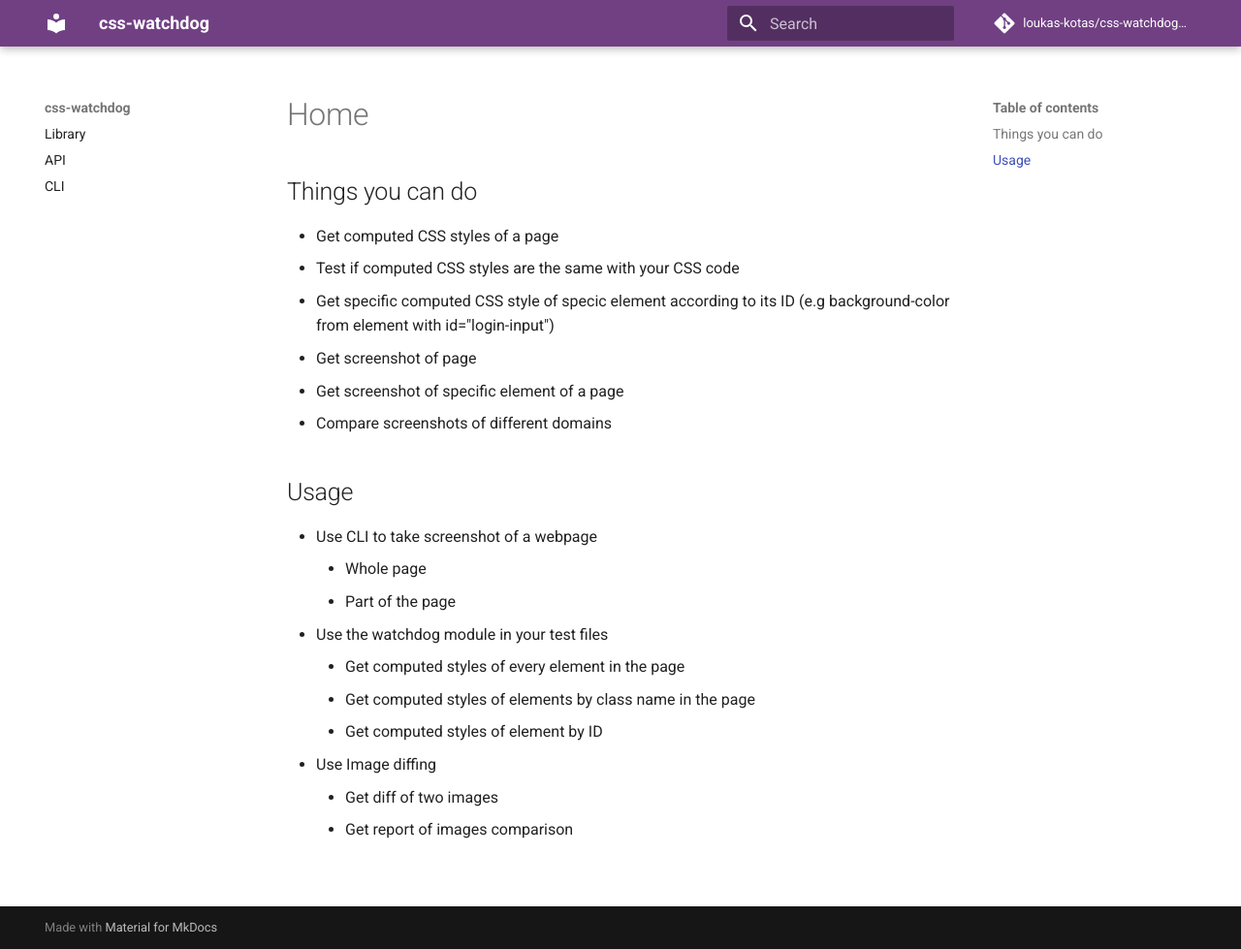
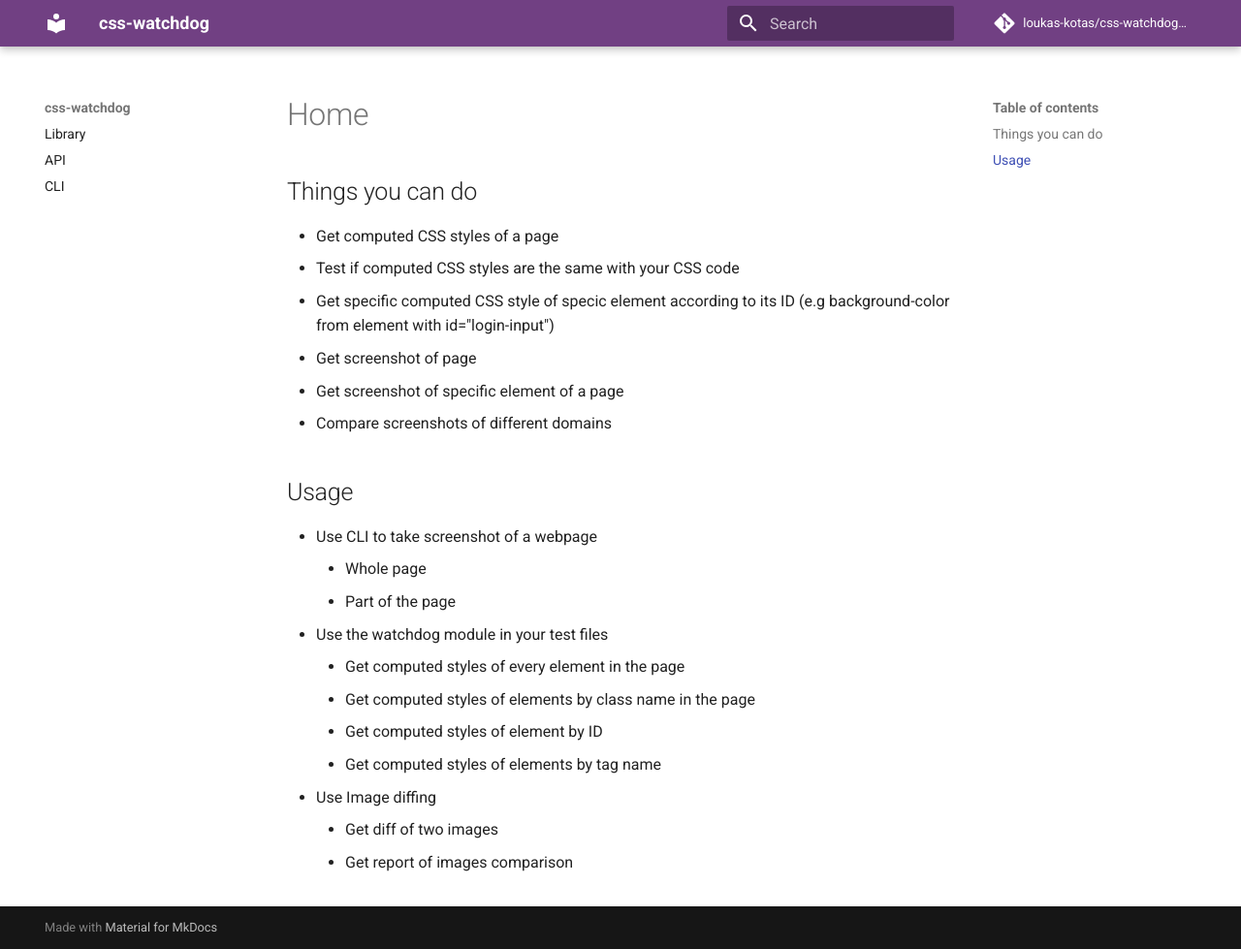
Before and after one commit to loukas-kotas/css-watchdog-docs, an MkDocs documentation site: the page built from docs/index.md, in a window 1280 px wide and 979 px high. Shown: the whole window at 97% size. Built offline with MkDocs 1.6.1 and Material for MkDocs 9.7.7, drawn with Linux system fonts in a browser that asks for light colours; comment, search, counter and statistics services are not loaded.

Commit message:
add computed styles by tag

```diff
--- a/docs/index.md
+++ b/docs/index.md
@@ -16,6 +16,7 @@
     * Get computed styles of every element in the page
     * Get computed styles of elements by class name in the page
     * Get computed styles of element by ID
+    * Get computed styles of elements by tag name
 * Use Image diffing
     * Get diff of two images
     * Get report of images comparison
```
